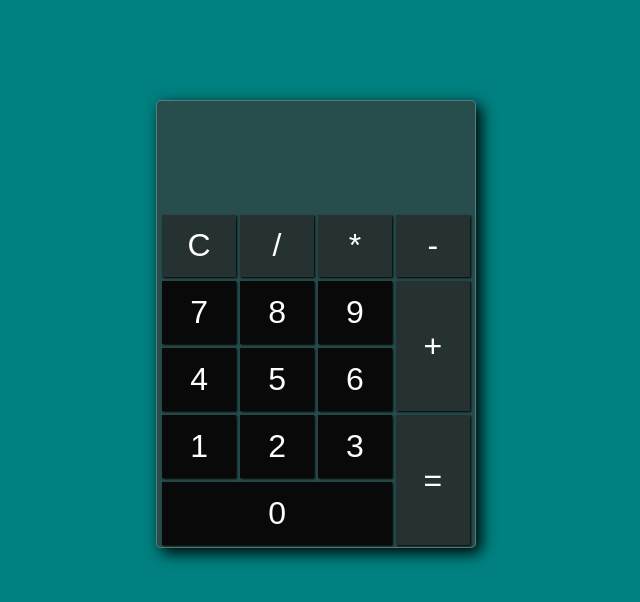
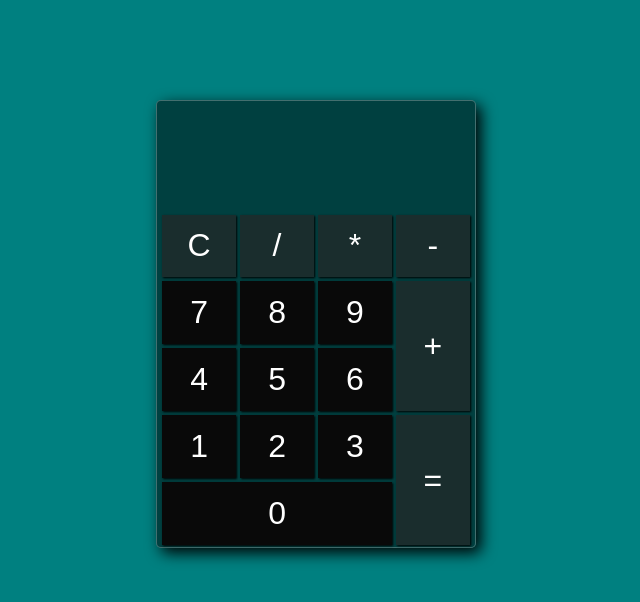
Before and after one commit to AmyStake/calc, a plain HTML site: page index.html in a window 1280 px wide. Shown: the whole page, without its empty margins (324-964 px from the left). Drawn offline with Linux system fonts and the light colour scheme.

Commit message:
Update style.css

```diff
--- a/style.css
+++ b/style.css
@@ -21,7 +21,7 @@ html {
     border-radius: 5px;
     border: 1px solid rgba(221, 221, 221, 0.3);
     box-shadow: 5px 5px 15px black;
-    background: rgba(56, 56, 56, .7);
+    background: rgba(0, 0, 0, 0.5);
     transform: translate(-50%);
 }
 
```
